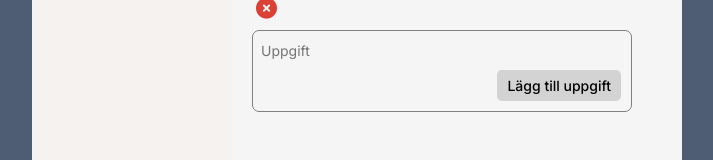
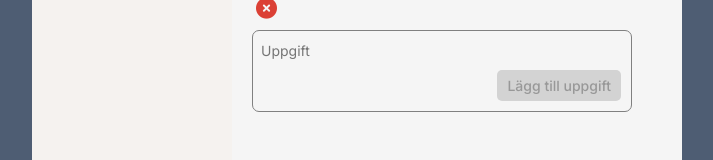
Before and after one commit to helihard/todoish, a React (Vite) app: page / in a window 1280 px wide. Both pictures are taken after a click on the icon 549 px from the left and 367 px from the top of the page. Shown: the part 358-518 px from the top of the page, without its empty margins (283-996 px from the left). Built offline with nearby package versions, Linux system fonts and the light colour scheme; data requests are answered from the project's data file.

Commit message:
submit button is disabled if input field is empty

```diff
--- a/src/components/AddTodoForm.jsx
+++ b/src/components/AddTodoForm.jsx
@@ -27,7 +27,11 @@ function AddTodoForm({ onSubmit }) {
           autoFocus
         />
         <div>
-          <button type="submit" id="submit-todo">
+          <button
+            type="submit"
+            id="submit-todo"
+            disabled={description.length === 0}
+          >
             Lägg till uppgift
           </button>
         </div>
--- a/src/index.css
+++ b/src/index.css
@@ -308,3 +308,7 @@ main h1 {
   font-weight: 500;
   cursor: pointer;
 }
+
+#submit-todo:disabled {
+  cursor: not-allowed;
+}
```
